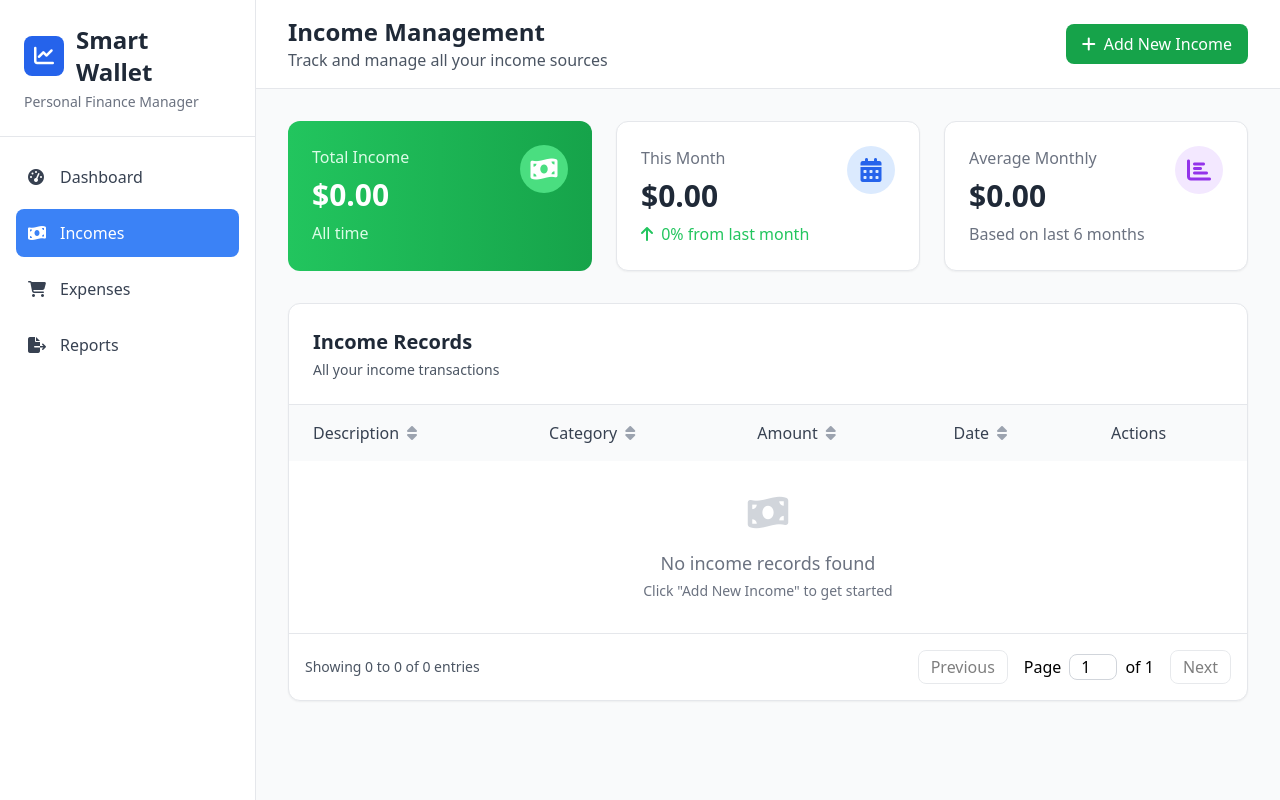
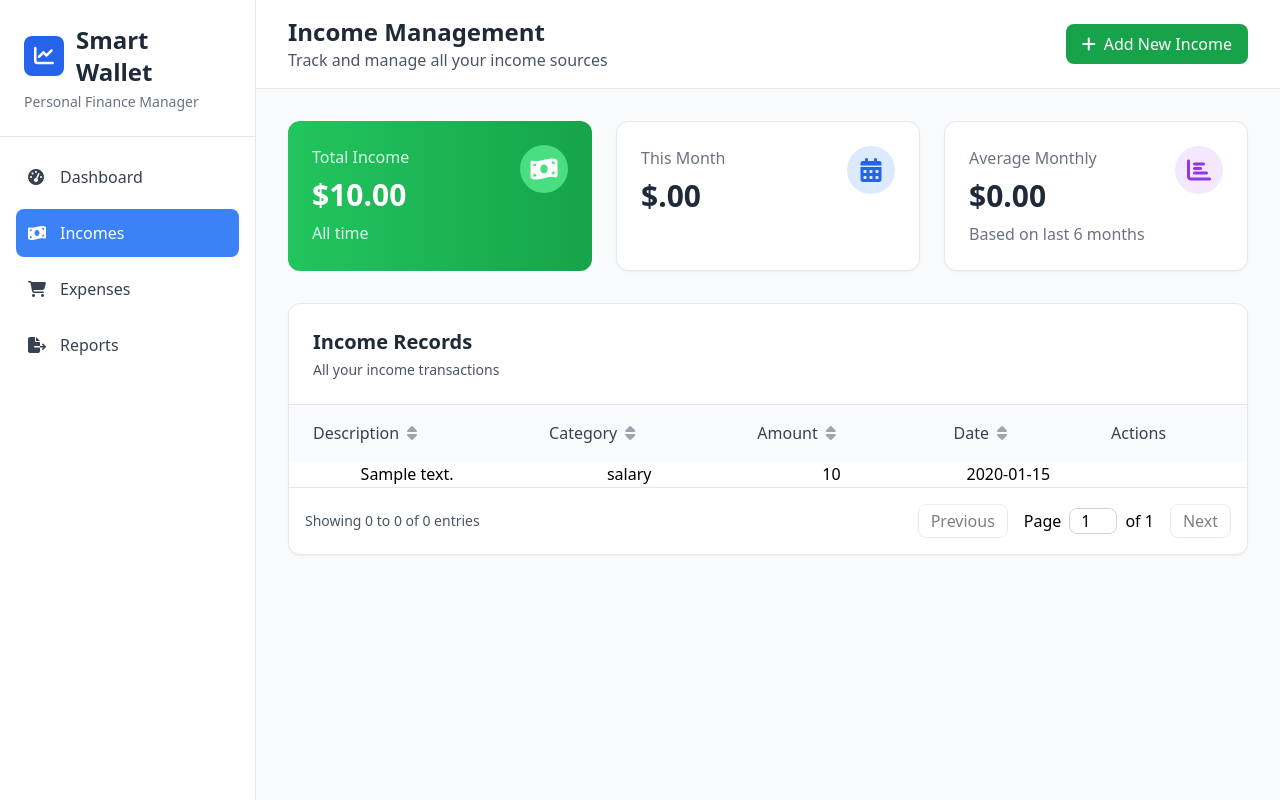
Before and after one commit to abderrahim-ghmouch/wealth-keeper-, a PHP site: page /incomes.php in a window 1280 px wide. Run offline with PHP 8.4, Linux system fonts and the light colour scheme; tables that the repository leaves empty hold one stand-in row (values such as "Sample post"); some libraries are stand-ins or nearby versions.

Commit message:
inser&add income

```diff
--- a/database.php
+++ b/database.php
@@ -5,7 +5,7 @@ $username = "abdo";
 $password = "abdoabdo";
 
 try {
-    $pdo = new PDO("mysql:host=$host;dbname=$dbname;charset=utf8", $username, $password);
+    $db = new PDO("mysql:host=$host;dbname=$dbname;charset=utf8", $username, $password);
 } catch (PDOException $e) {
     echo "Connection failed: " . $e->getMessage();
 }
--- a/incomes.php
+++ b/incomes.php
@@ -1,9 +1,15 @@
 <?php
-    include_once " __DO__ ./database.php";
+    include_once __DIR__ . "/database.php";
+
+    $stmt = $db->query("select * from incomes", PDO::FETCH_ASSOC);
+    $incomes = $stmt->fetchAll();
+
+    $stmt = $db->query("select round(sum(amount), 2) as total from incomes", PDO::FETCH_ASSOC);
+    $total_Income = $stmt->fetchColumn(0);
+    $stmt= $db->query("Select round(sum(amount), 2) as total from incomes where MONTH(date_income) = Month(Now());",PDO::FETCH_ASSOC);
+    $this_Month= $stmt->fetchColumn(0);
+
 ?>
-
-
-
 
 <!DOCTYPE html>
     <html lang="en">
@@ -96,7 +102,7 @@
                             <div class="flex justify-between items-start">
                                 <div>
                                     <p class="text-green-100">Total Income</p>
-                                    <h3 id="totalIncome" class="text-3xl font-bold mt-2">$0.00</h3>
+                                    <h3 id="totalIncome" class="text-3xl font-bold mt-2">$<?= $total_Income ?>.00</h3>
                                     <p class="text-green-100 mt-2">All time</p>
                                 </div>
                                 <div class="w-12 h-12 bg-green-400 rounded-full flex items-center justify-center">
@@ -110,11 +116,8 @@
                             <div class="flex justify-between items-start">
                                 <div>
                                     <p class="text-gray-500">This Month</p>
-                                    <h3 id="monthlyIncome" class="text-3xl font-bold mt-2 text-gray-800">$0.00</h3>
-                                    <p class="text-green-500 mt-2">
-                                        <i class="fas fa-arrow-up mr-1"></i>
-                                        <span id="monthlyChange">0%</span> from last month
-                                    </p>
+                                    <h3 id="monthlyIncome" class="text-3xl font-bold mt-2 text-gray-800">$<?= $this_Month ?>.00</h3>
+
                                 </div>
                                 <div class="w-12 h-12 bg-blue-100 rounded-full flex items-center justify-center">
                                     <i class="fas fa-calendar-alt text-blue-600 text-2xl"></i>
@@ -173,13 +176,30 @@
                                 </thead>
                                 <tbody id="incomesTableBody">
                                     <!-- Incomes will be loaded here dynamically -->
-                                    <tr>
-                                        <td colspan="5" class="text-center py-8 text-gray-500" id="noIncomesMessage">
-                                            <i class="fas fa-money-bill-wave text-4xl text-gray-300 mb-4"></i>
-                                            <p class="text-lg">No income records found</p>
-                                            <p class="text-sm mt-1">Click "Add New Income" to get started</p>
-                                        </td>
-                                    </tr>
+                                    <?php
+                                        if(count($incomes) > 0){
+                                            foreach($incomes as $income){
+                                                echo "
+                                                    <tr class='text-center'>
+                                                        <td>{$income['description']}</td>
+                                                        <td>{$income['destination']}</td>
+                                                        <td>{$income['amount']}</td>
+                                                        <td>{$income['date_income']}</td>
+                                                    </tr>
+                                                ";
+                                            }
+                                        }else{
+                                            echo "
+                                                <tr>
+                                                    <td colspan='5' class='text-center py-8 text-gray-500' id='noIncomesMessage'>
+                                                        <i class='fas fa-money-bill-wave text-4xl text-gray-300 mb-4'></i>
+                                                        <p class='text-lg'>No income records found</p>
+                                                        <p class='text-sm mt-1'>Click 'Add New Income' to get started</p>
+                                                    </td>
+                                                </tr>
+                                            ";
+                                        }
+                                    ?>
                                 </tbody>
                             </table>
                         </div>
@@ -222,28 +242,29 @@
                     </button>
                 </div>
 
-                <form id="incomeForm" class="space-y-4" action="addincome.php" method="post">
+                <form id="incomeForm" class="space-y-4" action="./crud_incomes/addIncome.php" method="post">
                     <input  id="incomeId">
 
                     <div>
                         <label class="block text-gray-700 mb-2">Description *</label>
-                        <input type="text" id="description" required name="destination"
+                        <input type="text" id="description" name="description"
                             class="w-full p-3 border border-gray-300 rounded-lg focus:ring-2 focus:ring-blue-500 focus:border-blue-500"
-                            placeholder="Salary, Freelance work, etc.">
+                        >
                         <div id="descriptioFnError" class="text-red-500 text-sm mt-1 ">Description is required</div>
                     </div>
 
                     <div>
                         <label class="block text-gray-700 mb-2">Category *</label>
-                        <select id="category" required
+                        <select id="category" required name="destination"
                             class="w-full p-3 border border-gray-300 rounded-lg focus:ring-2 focus:ring-blue-500 focus:border-blue-500">
                             <option value="">Select Category</option>
                             <option value="salary">Salary</option>
                             <option value="freelance">Freelance</option>
-                            <option value="investment">Investment</option>
-                            <option value="bonus">Bonus</option>
-                            <option value="rental">Rental Income</option>
-                            <option value="other">Other</option>
+                            <option value="food">Food</option>
+                            <option value="transport">Transport</option>
+                            <option value="shopping">Shoping</option>
+                            <option value="bills">bills</option>
+                            <option value="others">others</option>
                         </select>
                         <div id="categoryError" class="text-red-500 text-sm mt-1">Category is required</div>
                     </div>
@@ -252,7 +273,7 @@
                         <label class="block text-gray-700 mb-2">Amount *</label>
                         <div class="relative">
                             <span class="absolute left-3 top-3 text-gray-500">$</span>
-                            <input type="number" id="amount" step="0.01" min="0" required
+                            <input type="number" id="amount" step="0.01" min="0" name="amount" required
                                 class="w-full p-3 pl-8 border border-gray-300 rounded-lg focus:ring-2 focus:ring-blue-500 focus:border-blue-500"
                                 placeholder="0.00">
                         </div>
@@ -261,16 +282,9 @@
 
                     <div>
                         <label class="block text-gray-700 mb-2">Date *</label>
-                        <input type="date" id="date" required
+                        <input type="date" id="date" name="date_income"required
                             class="w-full p-3 border border-gray-300 rounded-lg focus:ring-2 focus:ring-blue-500 focus:border-blue-500">
                         <div id="dateError" class="text-red-500 text-sm mt-1 ">Date is required</div>
-                    </div>
-
-                    <div>
-                        <label class="block text-gray-700 mb-2">Notes (Optional)</label>
-                        <textarea id="notes" rows="3"
-                            class="w-full p-3 border border-gray-300 rounded-lg focus:ring-2 focus:ring-blue-500 focus:border-blue-500"
-                            placeholder="Additional details about this income"></textarea>
                     </div>
 
                     <div class="mt-8 flex justify-end space-x-4">
@@ -288,9 +302,6 @@
         </div>
         <script src="main.js"></script>
 
-
-
-
     </body>
 
     </html>
--- a/index.php
+++ b/index.php
@@ -1,5 +1,8 @@
 <?php
     include_once " __DO__ ./database.php";
+
+    $stmt = $db->query("select * from incomes", PDO::FETCH_ASSOC);
+    $incomes = $stmt->fetchAll();
 ?>
 
 <!DOCTYPE html>
```
Also changed, not shown: crud incomes/addIncome.php (deleted, +0 -20 lines), crud_incomes/addIncome.php (added, +17 -0 lines), crud_incomes/delIcome.php (renamed from crud incomes/delIcome.php), crud_incomes/updIcncomes.php (renamed from crud incomes/updIcncomes.php).
